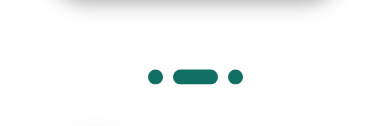
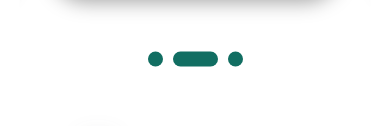
Before and after one commit to somdev-hub/online-courses-site, a plain HTML site: page index.html in a window 390 px wide. Shown: the part 1679-1805 px from the top of the page. Drawn offline with nearby package versions, Linux system fonts and the light colour scheme.

Commit message:
Update style.css

```diff
--- a/style.css
+++ b/style.css
@@ -800,6 +800,10 @@ input:focus {
     height: 575px;
   }
 
+  .card-controls{
+    margin-bottom: 5%;
+  }
+
   .card {
     width: 300px;
     height: 400px;
```
